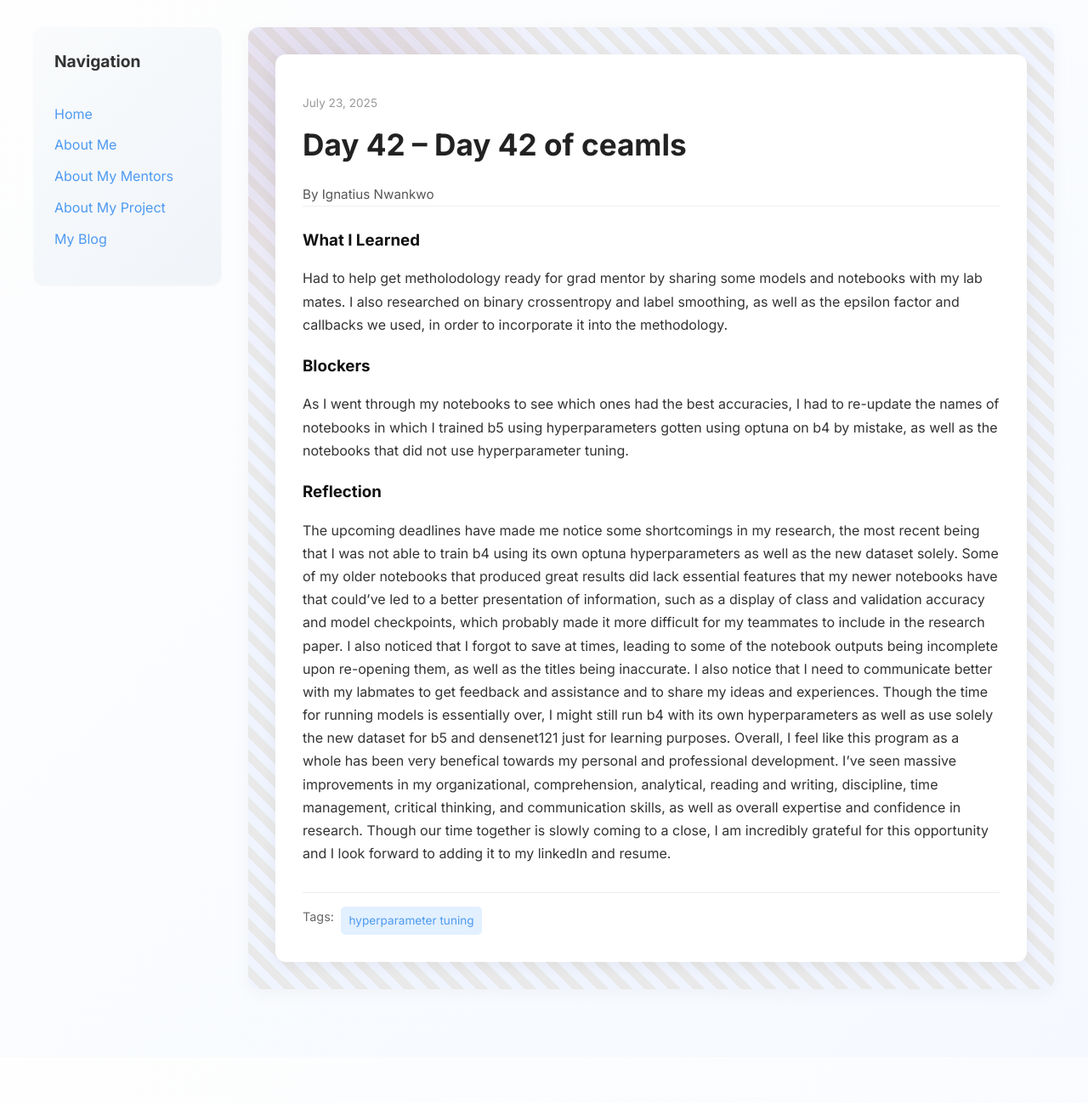
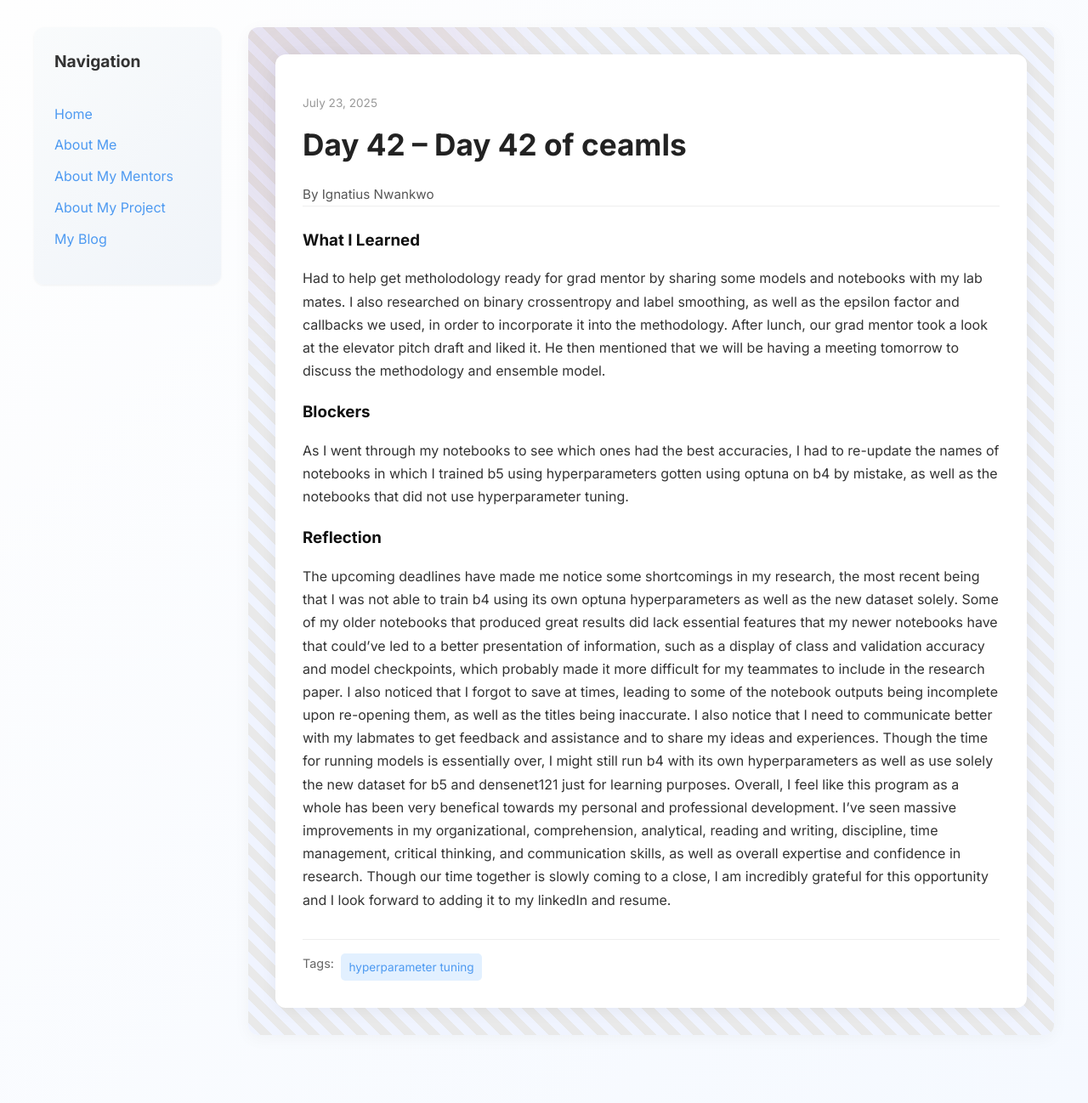
Before and after one commit to toxhi/toxhi.github.io, a Jekyll site: the page built from _posts/2025-07-23-day-42.md, in a window 1280 px wide. Shown: the whole page at 85% size. Built offline with Jekyll 4.4.1, drawn with Linux system fonts in a browser that asks for light colours; before the commit the page ends 1244 px from its top, so only the background shows below that.

Commit message:
Update 2025-07-23-day-42.md

```diff
--- a/_posts/2025-07-23-day-42.md
+++ b/_posts/2025-07-23-day-42.md
@@ -7,7 +7,7 @@
 tags: ["hyperparameter tuning"]
 
 what_i_learned: |
-  Had to help get metholodology ready for grad mentor by sharing some models and notebooks with my lab mates. I also researched on binary crossentropy and label smoothing, as well as the epsilon factor and callbacks we used, in order to incorporate it into the methodology.
+  Had to help get metholodology ready for grad mentor by sharing some models and notebooks with my lab mates. I also researched on binary crossentropy and label smoothing, as well as the epsilon factor and callbacks we used, in order to incorporate it into the methodology. After lunch, our grad mentor took a look at the elevator pitch draft and liked it. He then mentioned that we will be having a meeting tomorrow to discuss the methodology and ensemble model.
 
 blockers: |
   As I went through my notebooks to see which ones had the best accuracies, I had to re-update the names of notebooks in which I trained b5 using hyperparameters gotten using optuna on b4 by mistake, as well as the notebooks that did not use hyperparameter tuning.
```
